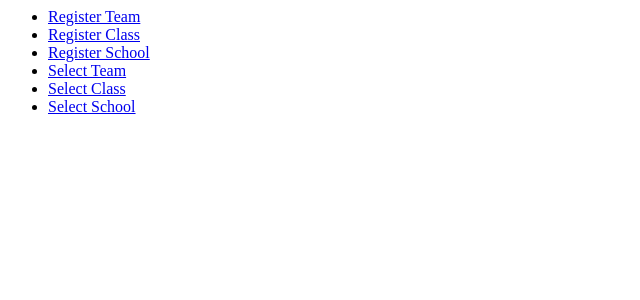
After one commit to ivorkill/4D, a PHP site: page /views/home.html in a window 1280 px wide. The commit adds this page. Shown: the top 300 px of the page, without its empty margins (0-640 px from the left). Run offline with PHP 8.4, Linux system fonts and the light colour scheme.

Commit message:
started the select queries

```diff
--- /dev/null
+++ b/views/footer.html
@@ -0,0 +1,3 @@
+<footer></footer>
+</body>
+</html>
--- /dev/null
+++ b/views/home.html
@@ -0,0 +1,12 @@
+<div class="content">
+	<div class="container">
+		<ul>
+			<li><a href="?action=register_teams">Register Team</a></li>
+			<li><a href="?action=register_classes">Register Class</a></li>
+			<li><a href="?action=register_schools">Register School</a></li>
+			<li><a href="?action=select_teams">Select Team</a></li>
+			<li><a href="?action=select_classes">Select Class</a></li>
+			<li><a href="?action=select_schools">Select School</a></li>
+		</ul>
+	</div>
+</div>
```
Also changed, not shown: index.php (+10 -7 lines), views/head.html (added, +9 -0 lines), views/register_classes.php (+6 -1 lines), views/header.html (added).
